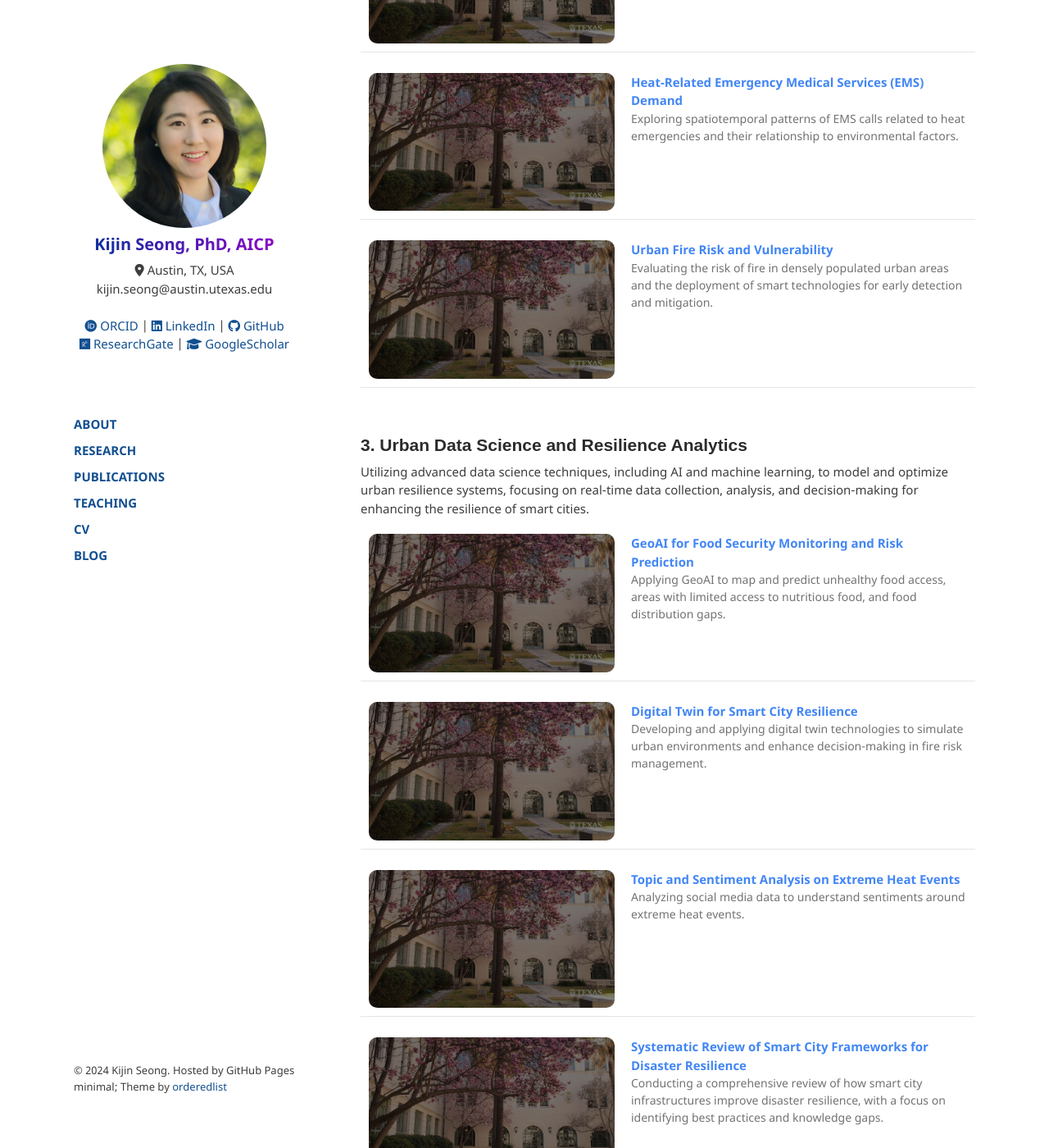
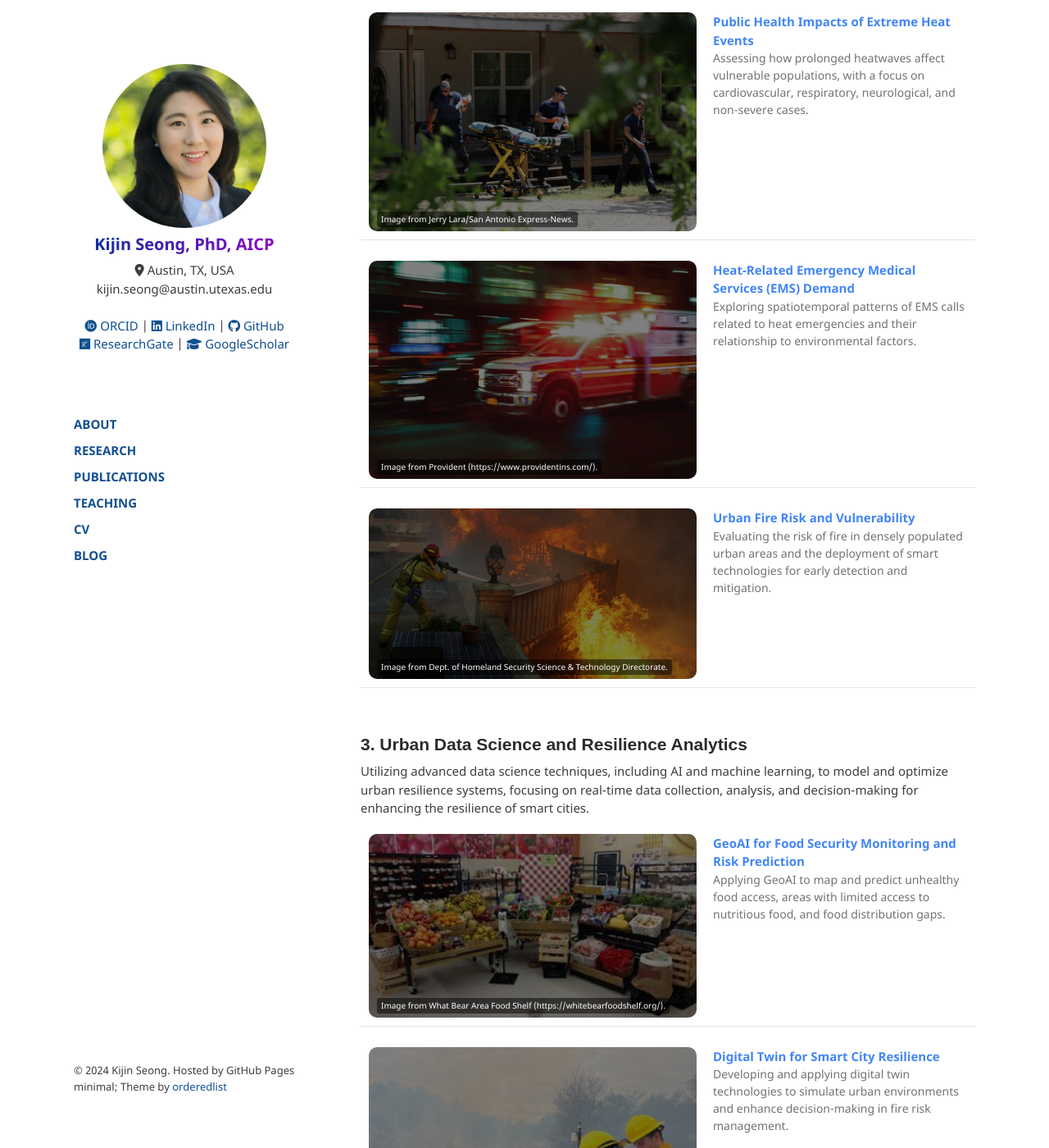
Before and after one commit to kijinseong/kijinseong.github.io, a Jekyll site: the page built from pages/research.md, in a window 1280 px wide and 1400 px high, scrolled down 1328 px. Shown: the whole window at 82% size. Built offline with Jekyll 4.4.1, drawn with Linux system fonts in a browser that asks for light colours; some of the changed text lies outside the part shown.

Commit message:
Added project images

```diff
--- a/pages/research.md
+++ b/pages/research.md
@@ -51,7 +51,14 @@ Studying the heightened exposure of low-income and minority communities to extre
 
 <table>
 <tr>
-<td style="width: 300px;" valign="top"><a href="/EnvironEquity1"><img src="../files/Images/SOA_Spring.jpg" class="image-hover-effect" width="400px"></a></td>
+<td style="width: 300px;" valign="top">
+    <div class="image-container">
+        <a href="/RedliningNRI">
+        <img src="../files/Images/ResearchPic/BuyoutLumberton.jpeg" class="image-hover-effect" width="400px">
+        </a>
+        <div class="credit-text">A home abandoned after Hurricane Florence in 2018. Image Credit: Kijin Seong, 2019.</div>
+    </div>
+</td>
 <td valign="top">
 <strong><a href="/EnvironEquity1" style="font-size: 15px;">
 Disaster Risk and Recovery Disparities</a></strong><br />
@@ -62,13 +69,19 @@ Analyzing variations in disaster preparedness, response, and recovery across soc
 
 <br />
 
-
 ## 2. Urban Environmental Health
 <p>Investigating the intersection of urban planning, public health, and smart technologies to enhance the well-being of urban populations, particularly in mitigating the effects of pollution, heat, fire and other environmental stressors.</p>
 
 <table>
 <tr>
-<td style="width: 300px;" valign="top"><a href="/EnvironEquity1"><img src="../files/Images/SOA_Spring.jpg" class="image-hover-effect" width="400px"></a></td>
+<td style="width: 300px;" valign="top">
+    <div class="image-container">
+        <a href="/RedliningNRI">
+        <img src="../files/Images/ResearchPic/Heat-relatedIllness.jpg" class="image-hover-effect" width="400px">
+        </a>
+        <div class="credit-text">Image from Jerry Lara/San Antonio Express-News.</div>
+    </div>
+</td>
 <td valign="top">
 <strong><a href="/EnvironEquity1" style="font-size: 15px;">
 Public Health Impacts of Extreme Heat Events</a></strong><br />
@@ -80,7 +93,14 @@ Assessing how prolonged heatwaves affect vulnerable populations, with a focus on
 
 <table>
 <tr>
-<td style="width: 300px;" valign="top"><a href="/EnvironEquity1"><img src="../files/Images/SOA_Spring.jpg" class="image-hover-effect" width="400px"></a></td>
+<td style="width: 300px;" valign="top">
+    <div class="image-container">
+        <a href="/RedliningNRI">
+        <img src="../files/Images/ResearchPic/Ambulance.jpg" class="image-hover-effect" width="400px">
+        </a>
+        <div class="credit-text">Image from Provident (https://www.providentins.com/).</div>
+    </div>
+</td>
 <td valign="top">
 <strong><a href="/EnvironEquity1" style="font-size: 15px;">
 Heat-Related Emergency Medical Services (EMS) Demand</a></strong><br />
@@ -92,7 +112,14 @@ Exploring spatiotemporal patterns of EMS calls related to heat emergencies and t
 
 <table>
 <tr>
-<td style="width: 300px;" valign="top"><a href="/EnvironEquity1"><img src="../files/Images/SOA_Spring.jpg" class="image-hover-effect" width="400px"></a></td>
+<td style="width: 300px;" valign="top">
+    <div class="image-container">
+        <a href="/RedliningNRI">
+        <img src="../files/Images/ResearchPic/Firefighter.jpg" class="image-hover-effect" width="400px">
+        </a>
+        <div class="credit-text">Image from Dept. of Homeland Security Science & Technology Directorate.</div>
+    </div>
+</td>
 <td valign="top">
 <strong><a href="/EnvironEquity1" style="font-size: 15px;">
 Urban Fire Risk and Vulnerability</a></strong><br />
@@ -109,7 +136,14 @@ Evaluating the risk of fire in densely populated urban areas and the deployment
 
 <table>
 <tr>
-<td style="width: 300px;" valign="top"><a href="/EnvironEquity1"><img src="../files/Images/SOA_Spring.jpg" class="image-hover-effect" width="400px"></a></td>
+<td style="width: 300px;" valign="top">
+    <div class="image-container">
+        <a href="/RedliningNRI">
+        <img src="../files/Images/ResearchPic/FoodPantry.jfif" class="image-hover-effect" width="400px">
+        </a>
+        <div class="credit-text">Image from What Bear Area Food Shelf (https://whitebearfoodshelf.org/).</div>
+    </div>
+</td>
 <td valign="top">
 <strong><a href="/EnvironEquity1" style="font-size: 15px;">
 GeoAI for Food Security Monitoring and Risk Prediction</a></strong><br />
@@ -121,7 +155,14 @@ Applying GeoAI to map and predict unhealthy food access, areas with limited acce
 
 <table>
 <tr>
-<td style="width: 300px;" valign="top"><a href="/EnvironEquity1"><img src="../files/Images/SOA_Spring.jpg" class="image-hover-effect" width="400px"></a></td>
+<td style="width: 300px;" valign="top">
+    <div class="image-container">
+        <a href="/RedliningNRI">
+        <img src="../files/Images/ResearchPic/Mitchell_Fire.jpg" class="image-hover-effect" width="400px">
+        </a>
+        <div class="credit-text">Image from Mitchell Stevenson. Urban Information Lab.</div>
+    </div>
+</td>
 <td valign="top">
 <strong><a href="/EnvironEquity1" style="font-size: 15px;">
 Digital Twin for Smart City Resilience</a></strong><br />
@@ -133,7 +174,14 @@ Developing and applying digital twin technologies to simulate urban environments
 
 <table>
 <tr>
-<td style="width: 300px;" valign="top"><a href="/EnvironEquity1"><img src="../files/Images/SOA_Spring.jpg" class="image-hover-effect" width="400px"></a></td>
+<td style="width: 300px;" valign="top">
+    <div class="image-container">
+        <a href="/RedliningNRI">
+        <img src="../files/Images/ResearchPic/UrbanHeat.jpeg" class="image-hover-effect" width="400px">
+        </a>
+        <div class="credit-text">Image from Earth Economics (https://www.eartheconomics.org/uhi).</div>
+    </div>
+</td>
 <td valign="top">
 <strong><a href="/EnvironEquity1" style="font-size: 15px;">
 Topic and Sentiment Analysis on Extreme Heat Events </a></strong><br />
@@ -145,7 +193,14 @@ Analyzing social media data to understand sentiments around extreme heat events.
 
 <table>
 <tr>
-<td style="width: 300px;" valign="top"><a href="/EnvironEquity1"><img src="../files/Images/SOA_Spring.jpg" class="image-hover-effect" width="400px"></a></td>
+<td style="width: 300px;" valign="top">
+    <div class="image-container">
+        <a href="/RedliningNRI">
+        <img src="../files/Images/ResearchPic/LitReview.jpg" class="image-hover-effect" width="400px">
+        </a>
+        <div class="credit-text">Image from Kijin Seong (https://doi.org/10.1177/08854122231199).</div>
+    </div>
+</td>
 <td valign="top">
 <strong><a href="/EnvironEquity1" style="font-size: 15px;">
 Systematic Review of Smart City Frameworks for Disaster Resilience</a></strong><br />
```
